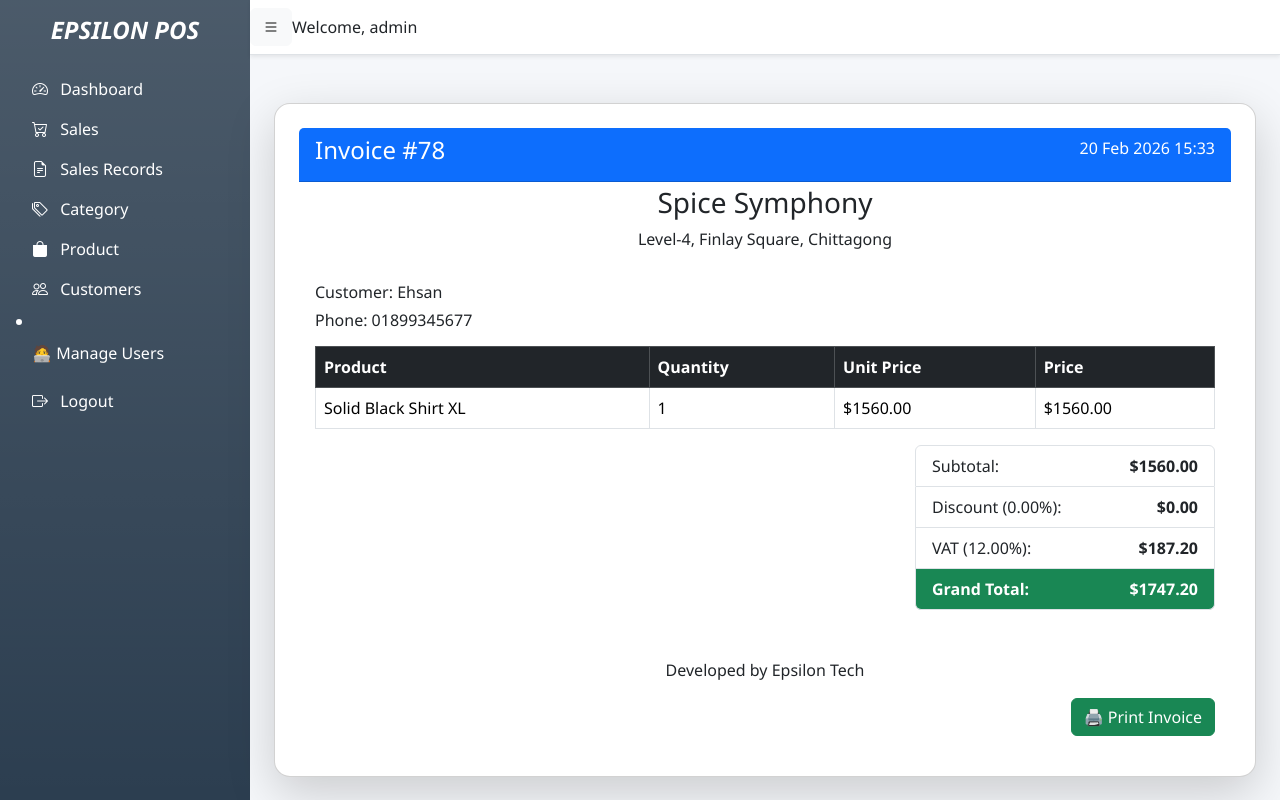
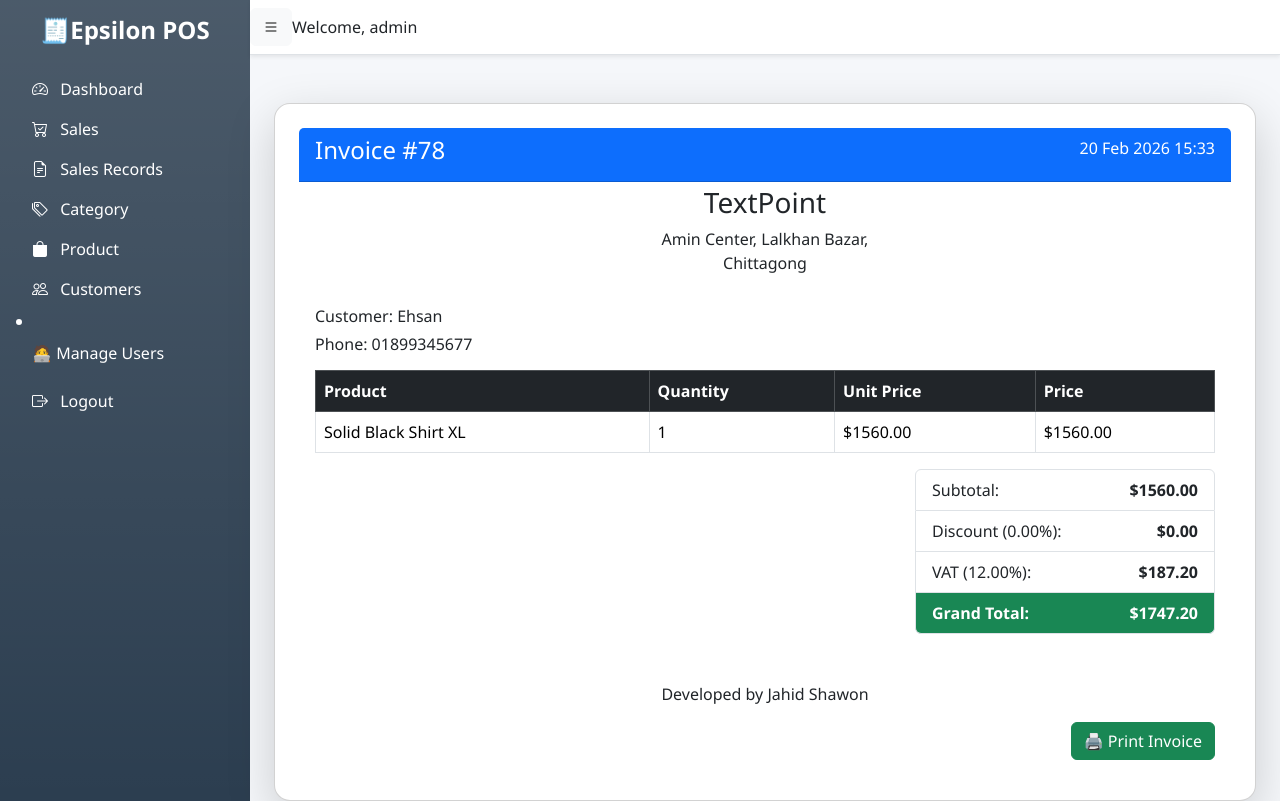
Before and after one commit to jahidshawon19/point-of-sale, a Django app: page /invoice/78/ in a window 1280 px wide. Run offline with Django 5.2, Linux system fonts and the light colour scheme; a user stored in the database is signed in; data comes from the database, SQL or seed files in the repository; both versions use the stored data as it was after the commit.

Commit message:
hgjhkasd

```diff
--- a/pos/templates/pos/base.html
+++ b/pos/templates/pos/base.html
@@ -19,7 +19,7 @@
     <!-- Sidebar -->
     <div class="bg-gradient sidebar text-white p-3" id="sidebar-wrapper">
         <div class="sidebar-heading text-center mb-4">
-            <h4 class="fw-bold fst-italic">EPSILON POS</h4>
+            <h4 class="fw-bold">🧾Epsilon POS</h4>
         </div>
         <div class="list-group list-group-flush">
             <a href="{% url 'index' %}" class="list-group-item list-group-item-action bg-transparent text-white">
--- a/pos/templates/pos/invoice.html
+++ b/pos/templates/pos/invoice.html
@@ -37,8 +37,8 @@
         <div class="row">
             <div class="col-lg-4"></div>
             <div class="col-lg-4 text-center">
-                <h3 class="mt-1">Spice Symphony</h3>
-                <p>Level-4, Finlay Square, Chittagong</p>
+                <h3 class="mt-1">TextPoint</h3>
+                <p>Amin Center, Lalkhan Bazar, Chittagong</p>
             </div>
             <div class="col-lg-4"></div>
         </div>
@@ -89,7 +89,7 @@
                 </ul>
             </div>
 
-            <p class="text-center mt-5">Developed by Epsilon Tech</p>
+            <p class="text-center mt-5">Developed by Jahid Shawon</p>
 
             <div class="mt-3 text-end">
                 <button class="btn btn-success" onclick="window.print()">🖨️ Print Invoice</button>
--- a/pos/templates/pos/login.html
+++ b/pos/templates/pos/login.html
@@ -75,7 +75,7 @@
 
 <div class="login-card">
     <div class="login-header">
-        <h3>🧾 Point of Sale</h3>
+        <h3>🧾Epsilon POS Sytem</h3>
         <p class="mb-0">Welcome back! Please login</p>
     </div>
     <div class="login-body">
@@ -98,7 +98,7 @@
         </form>
 
         <div class="login-footer">
-            <p class="mt-3">© {{ now|date:"Y" }} Epsilon POS System</p>
+            <p class="mt-3">© {{ now|date:"Y" }} Developed by Jahid Shawon</p>
         </div>
     </div>
 </div>
```
Also changed, not shown: db.sqlite3.
